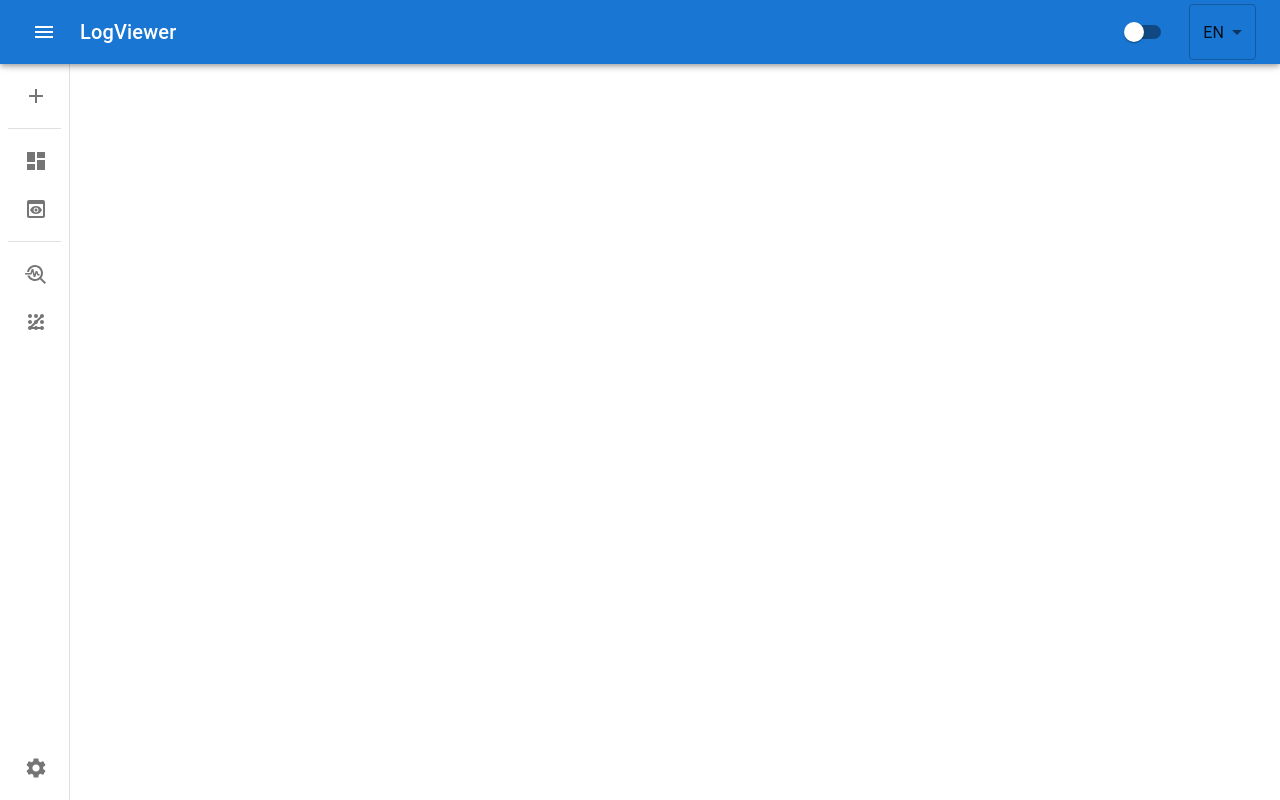
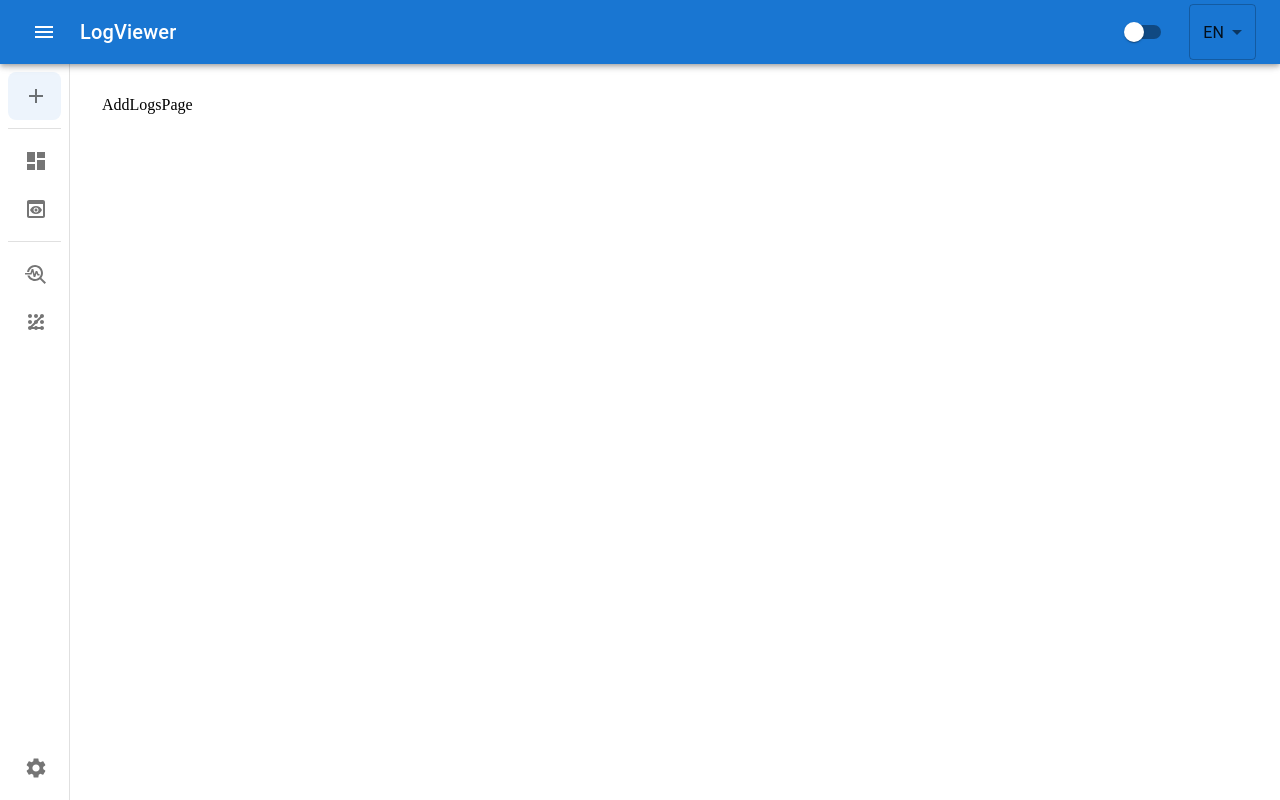
Before and after one commit to vl-efimov/log-viewer, a React (Vite) app in the folder log-viewer-front/: page /add-logs in a window 1280 px wide. Built offline with nearby package versions, Linux system fonts and the light colour scheme.

Commit message:
Added routing basis

```diff
--- a/log-viewer-front/package.json
+++ b/log-viewer-front/package.json
@@ -15,7 +15,8 @@
     "@mui/icons-material": "^6.1.5",
     "@mui/material": "^6.1.5",
     "react": "^18.3.1",
-    "react-dom": "^18.3.1"
+    "react-dom": "^18.3.1",
+    "react-router-dom": "^6.28.0"
   },
   "devDependencies": {
     "@eslint/js": "^9.13.0",
--- a/log-viewer-front/src/components/Sidebar.tsx
+++ b/log-viewer-front/src/components/Sidebar.tsx
@@ -6,6 +6,7 @@ import TroubleshootIcon from '@mui/icons-material/Troubleshoot';
 import PatternIcon from '@mui/icons-material/Pattern';
 import SettingsIcon from '@mui/icons-material/Settings';
 import React, { useEffect, useState } from 'react';
+import { Link, useLocation } from 'react-router-dom';
 
 interface SidebarProps {
     isSidebarOpen: boolean;
@@ -13,6 +14,7 @@ interface SidebarProps {
 
 const Sidebar: React.FC<SidebarProps> = ({ isSidebarOpen }) => {
     const [isRendered, setIsRendered] = useState(isSidebarOpen);
+    const location = useLocation();
 
     useEffect(() => {
         if (isSidebarOpen) {
@@ -27,21 +29,21 @@ const Sidebar: React.FC<SidebarProps> = ({ isSidebarOpen }) => {
         {
             subheader: 'Start',
             items: [
-                { text: 'Add new logs', icon: <AddIcon /> },
+                { text: 'Add new logs', icon: <AddIcon />, path: '/add-logs' },
             ]
         },
         {
             subheader: 'Main items',
             items: [
-                { text: 'Dashboard', icon: <DashboardIcon /> },
-                { text: 'View logs', icon: <PreviewIcon /> },
+                { text: 'Dashboard', icon: <DashboardIcon />, path: '/dashboard' },
+                { text: 'View logs', icon: <PreviewIcon />, path: '/view-logs' },
             ]
         },
         {
             subheader: 'Analytics',
             items: [
-                { text: 'Anomaly Search', icon: <TroubleshootIcon /> },
-                { text: 'Common patterns', icon: <PatternIcon /> },
+                { text: 'Anomaly Search', icon: <TroubleshootIcon />, path: '/anomaly-search' },
+                { text: 'Common patterns', icon: <PatternIcon />, path: '/common-patterns' },
             ]
         },
     ];
@@ -98,6 +100,9 @@ const Sidebar: React.FC<SidebarProps> = ({ isSidebarOpen }) => {
                                 {category.items?.map((item, index) => (
                                     <div key={`sidebar-item-${index}`}>
                                         <ListItemButton
+                                            component={Link}
+                                            to={item.path}
+                                            selected={location.pathname === item.path}
                                             sx={{
                                                 borderRadius: 2,
                                                 overflow: 'hidden',
@@ -118,6 +123,9 @@ const Sidebar: React.FC<SidebarProps> = ({ isSidebarOpen }) => {
 
                 <List>
                     <ListItemButton
+                        component={Link}
+                        to={'/settings'}
+                        selected={location.pathname === '/settings'}
                         sx={{
                             borderRadius: 2,
                             overflow: 'hidden',
--- a/log-viewer-front/src/layouts/MainLayout.tsx
+++ b/log-viewer-front/src/layouts/MainLayout.tsx
@@ -1,15 +1,24 @@
-import { Box } from '@mui/material';
+import { Box, Toolbar } from '@mui/material';
 import Header from '../components/Header';
 import Sidebar from '../components/Sidebar';
 import { useState } from 'react';
+import { BrowserRouter as Router, Route, Routes } from 'react-router-dom';
 
-export default function MainLayout () {
+import AddLogsPage from '../pages/AddLogsPage';
+import AnomaliesPage from '../pages/AnomaliesPage';
+import CommonPatternsPage from '../pages/CommonPatternsPage';
+import DashboardPage from '../pages/DashboardPage';
+import SettingsPage from '../pages/SettingsPage';
+import ViewLogsPage from '../pages/ViewLogsPage';
+
+export default function MainLayout() {
     const [isSidebarOpen, setSidebarOpen] = useState(false);
     const toggleSidebar = () => {
-        setSidebarOpen(!isSidebarOpen)
+        setSidebarOpen(!isSidebarOpen);
     };
 
     return (
+        <Router>
             <Box sx={{ display: 'flex' }}>
                 <Header
                     isSidebarOpen={isSidebarOpen}
@@ -18,6 +27,18 @@ export default function MainLayout () {
                 <Sidebar
                     isSidebarOpen={isSidebarOpen}
                 />
+                <Box component="main" sx={{ flexGrow: 1, p: 3 }}>
+                    <Toolbar />
+                    <Routes>
+                        <Route path="/add-logs" element={<AddLogsPage />} />
+                        <Route path="/dashboard" element={<DashboardPage />} />
+                        <Route path="/view-logs" element={<ViewLogsPage />} />
+                        <Route path="/anomaly-search" element={<AnomaliesPage />} />
+                        <Route path="/common-patterns" element={<CommonPatternsPage />} />
+                        <Route path="/settings" element={<SettingsPage />} />
+                    </Routes>
                 </Box>
+            </Box>
+        </Router>
     );
 }
--- /dev/null
+++ b/log-viewer-front/src/pages/AddLogsPage.tsx
@@ -0,0 +1,7 @@
+const AddLogsPage: React.FC = () => {
+    return (
+        <span>AddLogsPage</span>
+    );
+}
+
+export default AddLogsPage;
--- /dev/null
+++ b/log-viewer-front/src/pages/AnomaliesPage.tsx
@@ -0,0 +1,7 @@
+const AnomaliesPage: React.FC = () => {
+    return (
+        <span>AnomaliesPage</span>
+    );
+}
+
+export default AnomaliesPage;
--- /dev/null
+++ b/log-viewer-front/src/pages/CommonPatternsPage.tsx
@@ -0,0 +1,7 @@
+const CommonPatternsPage: React.FC = () => {
+    return (
+        <span>CommonPatternsPage</span>
+    );
+}
+
+export default CommonPatternsPage;
--- /dev/null
+++ b/log-viewer-front/src/pages/DashboardPage.tsx
@@ -0,0 +1,7 @@
+const DashboardPage: React.FC = () => {
+    return (
+        <span>DashboardPage</span>
+    );
+}
+
+export default DashboardPage;
--- /dev/null
+++ b/log-viewer-front/src/pages/SettingsPage.tsx
@@ -0,0 +1,7 @@
+const SettingsPage: React.FC = () => {
+    return (
+        <span>SettingsPage</span>
+    );
+}
+
+export default SettingsPage;
--- /dev/null
+++ b/log-viewer-front/src/pages/ViewLogsPage.tsx
@@ -0,0 +1,7 @@
+const ViewLogsPage: React.FC = () => {
+    return (
+        <span>ViewLogsPage</span>
+    );
+}
+
+export default ViewLogsPage;
```
Also changed, not shown: 1 other file (tests, documents, lock files or other folders). Lines whose indentation alone changed are shown as unchanged.
